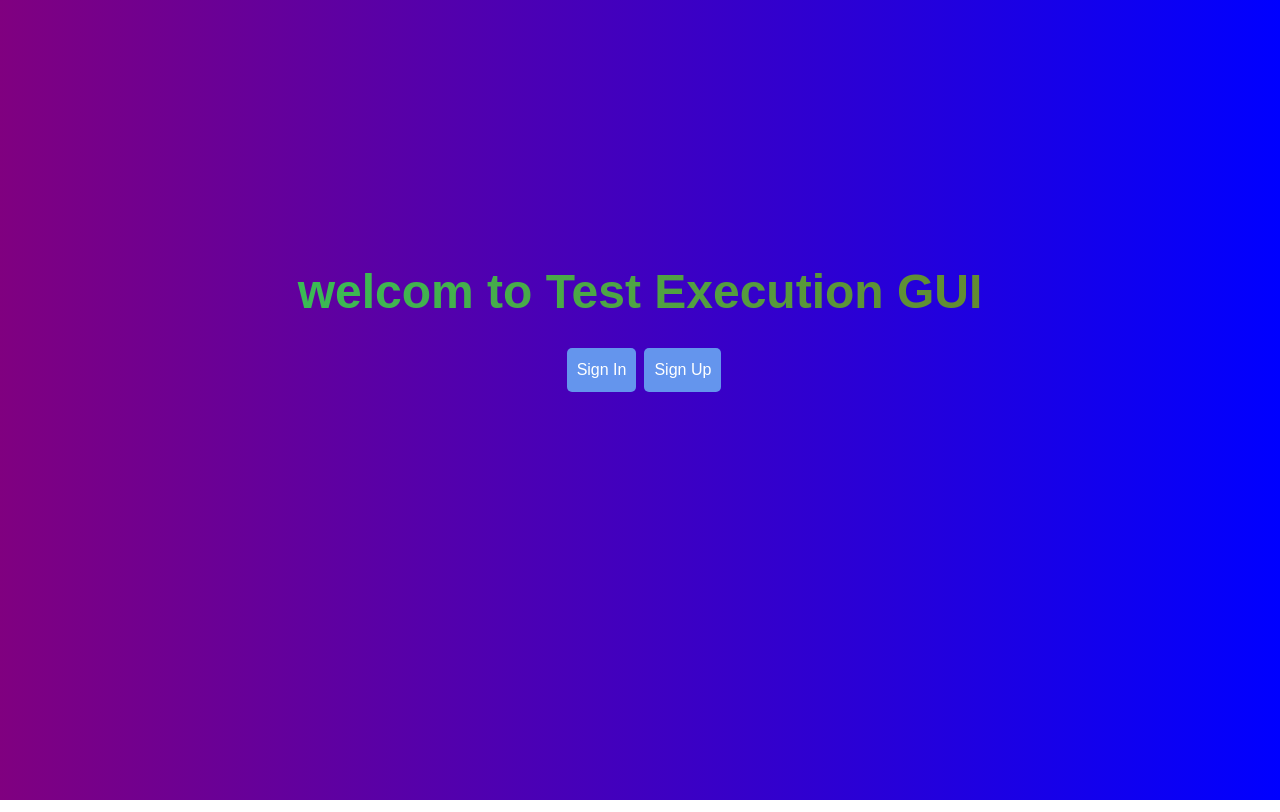
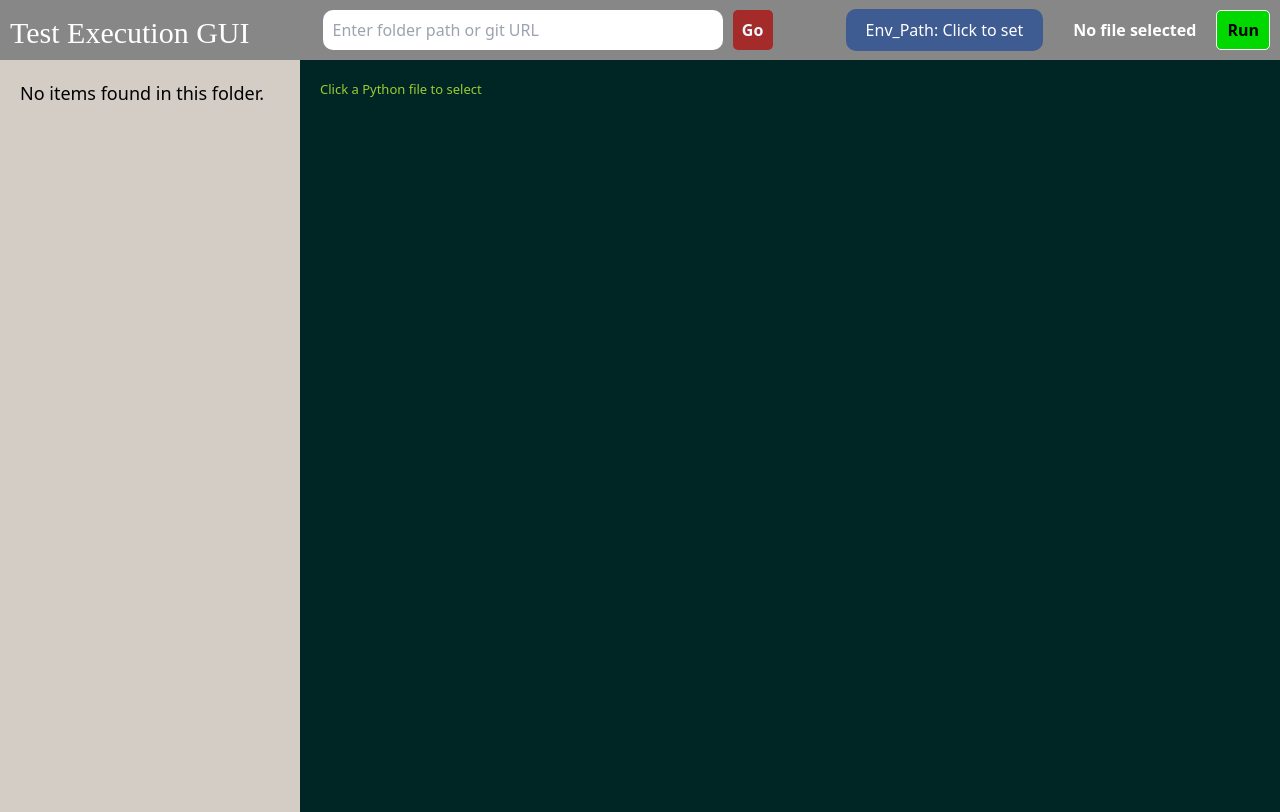
Before and after one commit to nova-07-07/Py_Test_5, a React (Vite) app in the folder client/: page / in a window 1280 px wide. Built offline with nearby package versions, Linux system fonts and the light colour scheme.

Commit message:
remove Authentication

```diff
--- a/client/src/App.jsx
+++ b/client/src/App.jsx
@@ -1,116 +1,7 @@
-import { BrowserRouter as Router, Routes, Route, Link, useNavigate } from "react-router-dom";
-import { useState } from "react";
-import axios from "axios";
 import Dashboard from "./Dashboard";
-import "./Authentication.css"
-
-function Home() {
-    return (
-        <div className="well-container" >
-            <h1 className="test hee">welcom to Test Execution GUI
-            </h1>
-            <div className="mt-5">
-                <Link to="/signin" className="btn">Sign In</Link>
-                <Link to="/signup" className="btn">Sign Up</Link>
-            </div>
-        </div>
-    );
-}
-
-function SignIn() {
-  const navigate = useNavigate();
-  const [email, setEmail] = useState("");
-  const [password, setPassword] = useState("");
-
-  const handleSubmit = async (e) => {
-    e.preventDefault();
-    try {
-        const response = await fetch("http://localhost:5000/login", {
-            method: "POST",
-            headers: {
-                "Content-Type": "application/json",
-            },
-            body: JSON.stringify({ username: email, password: password }),
-        });
-        if (response.ok) {
-            const data = await response.json();
-            localStorage.setItem("token", data.access_token);
-            navigate("/dashboard");
-        } else {
-            alert("Invalid credentials");
-        }
-    } catch (error) {
-
-        alert("Network error, please try again later");
-    }
-};
-
-
-  return (
-      <div className="auth-container">
-          <h1>Sign In</h1>
-          <form onSubmit={handleSubmit}>
-              <input type="email" style={{color: "black"}} placeholder="Email" value={email} onChange={(e) => setEmail(e.target.value)} required />
-              <input type="password" style={{color: "black"}} placeholder="Password" value={password} onChange={(e) => setPassword(e.target.value)} required />
-              <button type="submit">Sign In</button>
-          </form>
-          <Link to="/signup">Don't have an account? Sign Up</Link>
-      </div>
-  );
-}
-
-
-function SignUp() {
-    const navigate = useNavigate();
-    const [name, setName] = useState("");
-    const [email, setEmail] = useState("");
-    const [password, setPassword] = useState("");
-    const [error, setError] = useState("");
-
-    const handleSubmit = async (e) => {
-      e.preventDefault();
-      setError("");
-
-      try {
-        await axios.post("http://localhost:5000/signup", { name,  email, password },
-          { headers: { "Content-Type": "application/json" } }
-        );
-        navigate("/signin");
-      } catch (error) {
-        if (error.response && error.response.status === 409) {
-          setError("User already exists! Please sign in.");
-        } else {
-          setError("Signup failed. Please try again.");
-        }
-      }
-    };
-
-    return (
-      <div className="auth-container">
-        <h1>Sign Up</h1>
-        {error && <p style={{ color: "red" }}>{error}</p>} {/* Show error if any */}
-        <form onSubmit={handleSubmit}>
-          <input type="text" style={{color: "black"}} placeholder="Name" value={name} onChange={(e) => setName(e.target.value)} required />
-          <input type="email" style={{color: "black"}} placeholder="Email" value={email} onChange={(e) => setEmail(e.target.value)} required />
-          <input type="password" style={{color: "black"}} placeholder="Password" value={password} onChange={(e) => setPassword(e.target.value)} required />
-          <button type="submit">Sign Up</button>
-        </form>
-        <Link to="/signin">Already have an account? Sign In</Link>
-      </div>
-    );
-  }
-
-
 function App() {
     return (
-        <Router>
-            <Routes>
-                <Route path="/" element={<Home />} />
-                <Route path="/signin" element={<SignIn />} />
-                <Route path="/signup" element={<SignUp />} />
-                <Route path="/dashboard" element={<Dashboard />} />
-            </Routes>
-        </Router>
+        <Dashboard/>
     );
 }
 
--- a/client/src/Authentication.css
+++ /dev/null
@@ -1,101 +0,0 @@
-  body {
-    font-family: Arial, sans-serif;
-    background: linear-gradient(to right, #800080, #0000FF);
-    display: flex;
-    justify-content: center;
-    align-items: center;
-    height: 100vh;
-    margin: 0;
-  }
-  .hee {
-    background: linear-gradient(to right, #00ff88, #9a4b01);
-    background-size: 200% 100%;
-    -webkit-background-clip: text;
-    -webkit-text-fill-color: transparent;
-    animation: gradientShift 2s linear infinite;
-  }
-
-  @keyframes gradientShift {
-    0% { background-position: left; }
-    50% { background-position: right; }
-    100% { background-position: left; }
-  }
-  .mt-5{
-    display: flex;
-    justify-content: center;
-    align-items: center;
-    width: 100%;
-  }
-
-  .well-container{
-    margin-top: 20%;
-  }
-  .auth-container {
-    background: rgb(2, 40, 255);
-    color: aliceblue;
-    backdrop-filter: blur(10px);
-    padding: 30px;
-    border-radius: 10px;
-    text-align: center;
-    box-shadow: 0 4px 10px rgba(0, 0, 0, 0.2);
-    width: 350px;
-    margin-top: 10%;
-    margin-left: 40% ;
-  }
-
-  .auth-container h1 {
-    color: linear-gradient(to right, #800080, #0000FF);
-    margin-bottom: 20px;
-  }
-
-  .auth-container input {
-    width: 100%;
-    padding: 10px;
-    margin: 10px 0;
-    border: none;
-    border-radius: 5px;
-    font-size: 16px;
-  }
-
-  .auth-container button {
-    width: 100%;
-    padding: 10px;
-    border: none;
-    border-radius: 5px;
-    background-color: #4CAF50;
-    color: white;
-    font-size: 18px;
-    cursor: pointer;
-    transition: 0.3s;
-  }
-
-  .auth-container button:hover {
-    background-color: #45a049;
-  }
-
-  .auth-container a {
-    display: block;
-    margin-top: 15px;
-    color: white;
-    text-decoration: none;
-  }
-
-  .auth-container a:hover {
-    text-decoration: underline;
-  }
-  .btn{
-    background-color: cornflowerblue;
-    padding: 10px 10px;
-    margin-left: 8px;
-    color: white;
-    border-radius: 5px;
-  }
-  .btn:hover{
-    background-color: rgb(33, 33, 236);
-  }
-  .test {
-    font-size: 3rem; /* Adjust size as needed */
-    font-weight: bold;
-    text-align: center;
-    margin-top: 20px;
-  }
```
Also changed, not shown: 1 other file (tests, documents, lock files or other folders).
